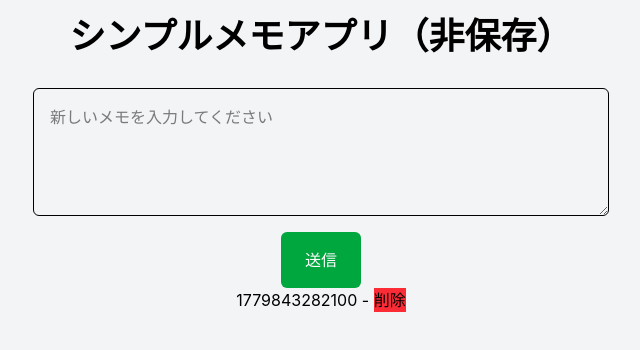
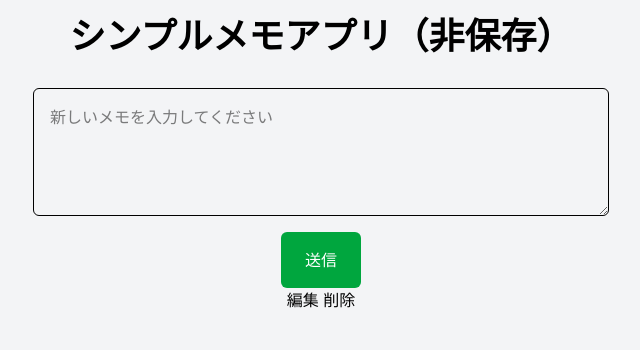
Before and after one commit to kouta-wolf/react_memo_app, a React (Vite) app: page / in a window 1280 px wide. Both pictures are taken after a click on the button "送信". Shown: the top 350 px of the page, without its empty margins (319-959 px from the left). Built offline with nearby package versions, Linux system fonts and the light colour scheme.

Commit message:
feat: 編集ボタンを実装して機能するように設定 #2

```diff
--- a/src/Memo.tsx
+++ b/src/Memo.tsx
@@ -4,6 +4,8 @@ import { useState } from "react";
 export const CrudMemo = () => {
   const [memos, setMemos] = useState<Memo[]>([]);
   const [inputText, setInputText] = useState<string>("");
+  const [editingId, setEditingId] = useState<number | null>(null);
+  const [editingText, setEditingText] = useState<string>("");
   const handleAddMemo = () => {
     const newMemo: Memo = {
       id: Date.now(),
@@ -14,7 +16,24 @@ export const CrudMemo = () => {
     setInputText("");
   };
   const handleDelete = (id: number) => {
-    setMemos(memos.filter((m) => m.id !== id))
+    setMemos(memos.filter((m) => m.id !== id));
+  };
+  const handleEdit = (id: number, content: string) => {
+    setEditingId(id);
+    setEditingText(content);
+  };
+  const handleUpdateMemo = () => {
+    setMemos(
+      memos.map((m) => {
+        if (m.id === editingId) {
+          return { ...m, content: editingText };
+        } else {
+          return m;
+        }
+      }),
+    );
+    setEditingId(null);
+    setEditingText("");
   };
 
   return (
@@ -36,7 +55,25 @@ export const CrudMemo = () => {
       <ul>
         {memos.map((m) => (
           <li key={m.id}>
-            <ul>{m.id} - {m.content} <button onClick={() => handleDelete(m.id)} className="bg-red-500">削除</button></ul>
+            {editingId === m.id ? (
+              <div>
+                <input
+                  className="bg-amber-200"
+                  type="text"
+                  value={editingText}
+                  onChange={(e) => setEditingText(e.target.value)}
+                />{" "}
+                <button onClick={() => handleUpdateMemo()}>保存</button>
+              </div>
+            ) : (
+              <div>
+                {m.content}{" "}
+                <button onClick={() => handleEdit(m.id, m.content)}>
+                  編集
+                </button>{" "}
+                <button onClick={() => handleDelete(m.id)}>削除</button>
+              </div>
+            )}
           </li>
         ))}
       </ul>
```
